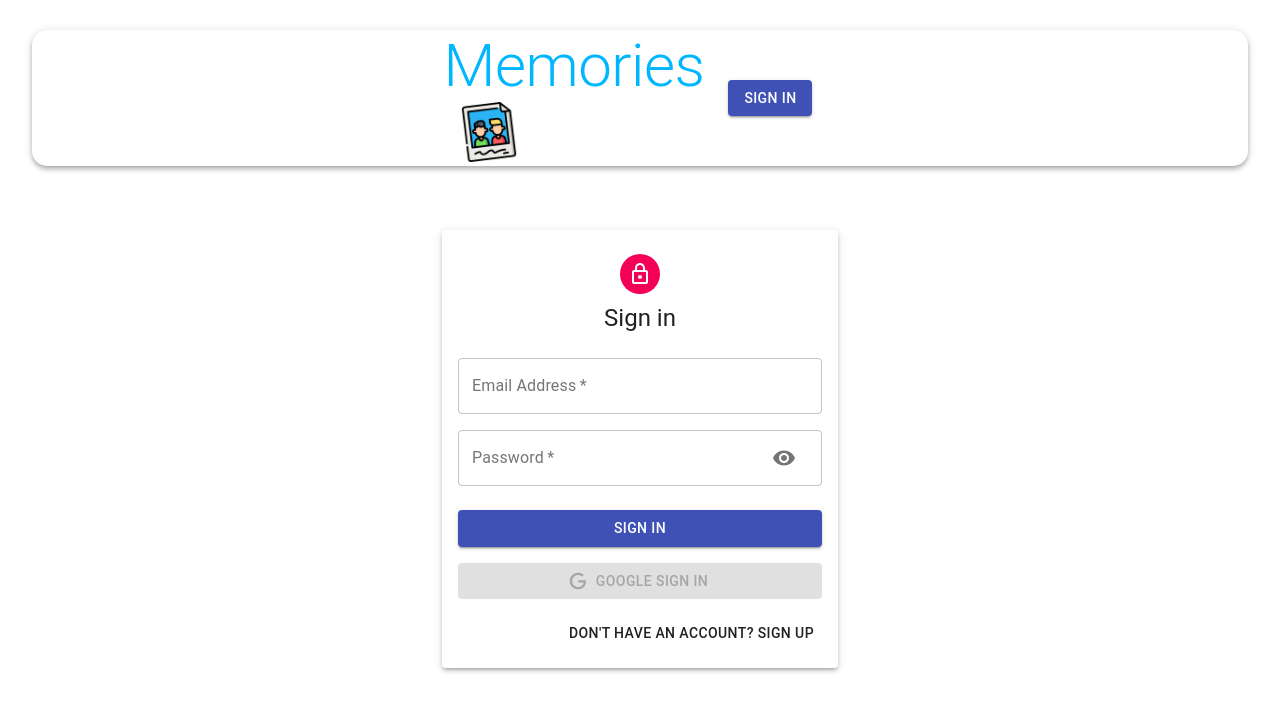
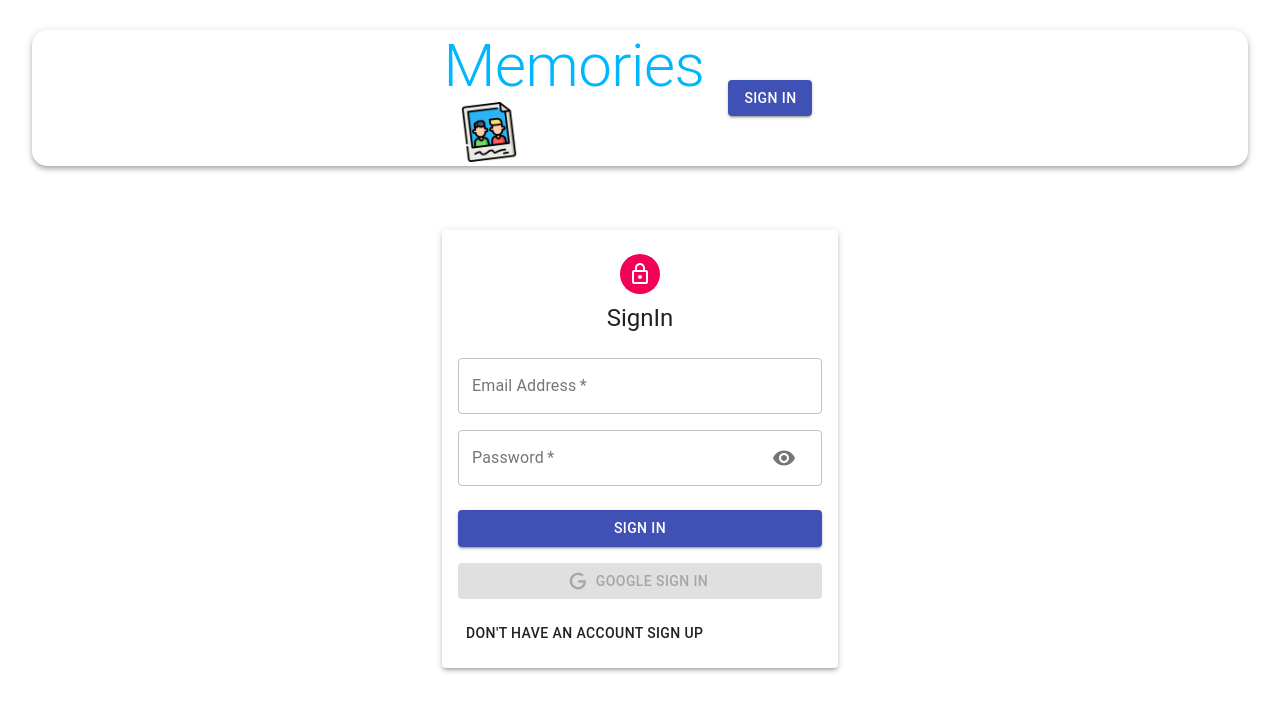
Before and after one commit to ivanveselinov/MemoriesAuth, a React (Create React App) app in the folder client/: page /auth in a window 1280 px wide. Shown: the top 712 px of the page. Built offline with nearby package versions, Linux system fonts and the light colour scheme.

Commit message:
signUp Done ( signIn error)

```diff
--- a/client/src/actions/auth.js
+++ b/client/src/actions/auth.js
@@ -3,7 +3,7 @@ import { AUTH } from '../constants/actionTypes';
 import * as api from '../api/index.js';
 
                 // SIGN IN
-export const signin = (formData, history) => async (dispatch) => {
+export const signIn = (formData, history) => async (dispatch) => {
     try {
         const { data } = await api.signIn(formData);  // pass data from API INDEX
 
@@ -16,7 +16,7 @@ export const signin = (formData, history) => async (dispatch) => {
 }
 
                 // SIGN UP
-export const signup = (formData, history) => async (dispatch) => {
+export const signUp = (formData, history) => async (dispatch) => {
     try {
         const { data } = await api.signUp(formData);  // pass data from API INDEX
 
--- a/client/src/components/Auth/Auth.js
+++ b/client/src/components/Auth/Auth.js
@@ -1,232 +1,128 @@
-// import React, { useState } from 'react'
-// import { Avatar, Button, Paper, Grid, Typography, Container, TextField } from '@material-ui/core';
-// import LockOutlinedIcon from '@material-ui/icons/LockOutlined';
-// import { GoogleLogin } from 'react-google-login';  // installed package!
-// import useStyles from './styles';
-
-// import Icon from './Icon'; // GOOGLE ICON IMPORTED
-// import Input from './Input';
-// import { useDispatch } from 'react-redux';
-// import { useHistory } from 'react-router-dom';
-// import { signin, signup } from '../../actions/auth';
-
-// const initialState = { firstName: '', lastName: '', email: '', password: '', confirmPassword: ''};  //empty state!
-
-// const Auth = () => {
-
-//     const classes = useStyles();
-//     const [showPassword, setShowPassword] = useState(false);  // Props for show password
-//     const [isSignUp, setIsSignUp] = useState(false);          // Switch between sign In and sign Up
-//     const [form, setForm] = useState(initialState);           // Initial State for Login/SignUp
-
-//     const dispatch = useDispatch();
-//     const history = useHistory();
-
-//     const handleSubmit = (e) => {   // Just for submit form
-//         e.preventDefault();
-
-//         if(isSignUp){ //sign up
-//             dispatch(signup(form, history))
-//         }else { //sign in
-//             dispatch(signin(form, history))
-//         }
-//     }
-
-//     const handleChange = (e) => {    // For the Fields
-//                                     // Change by name  //get value
-//         setForm({ ...form, [e.target.name]: e.target.value });
-//     }
-
-//     const switchMode = () => {
-//         setForm(initialState);
-//         setIsSignUp((prevIsSignUp) => !prevIsSignUp );
-//         setShowPassword(false);
-//     }
-
-//     // GOOGLE LOGIN!
-//     const googleSuccess = async (res) =>{
-//         // console.log(res); if is working its going to console.log all details of user
-//         const result = res?.profileObj; // Cennot get property of profileObj of undefined
-//         const token = res?.tokenId;
-//         // Reducer
-//         try {
-//             dispatch( {type: 'AUTH', data: { result, token } });
-
-//             history.push('/') //redirect to Home Page if login!
-//         } catch (error) {
-//             console.log(error);
-//         }
-//     }
-//     const googleFailure = (error) =>{
-//         console.log(error);
-//         console.log('Google SignIn was unsuccessfull. Try Again Later');
-//     }
-
-//     const handleShowPassword = () => setShowPassword((prevShowPassword) => !prevShowPassword)  // If clicked show else dont show password
-
-//     return (
-//         <div>
-//             <Container component = "main" maxWidth="xs">
-//                 <Paper className={classes.paper} elevation={3}>
-//                     <Avatar className={classes.avatar}>
-//                         <LockOutlinedIcon/>
-//                     </Avatar>
-//                     <Typography variant="h5">{isSignUp ? 'SignUp' : 'SignIn'}</Typography>
-//                     <form className={classes.form} onSubmit>{handleSubmit}
-//                         <Grid container spacing={2}>
-//                             {
-//                                 isSignUp && (
-//                                     <>
-//                                                      {/* import Input.js and half too! */}
-//                                         <Input name='firstName' label='First Name' handleChange={handleChange} autoFocus half />
-//                                         <Input name='lastName' label='Last Name' handleChange={handleChange} half />
-
-//                                     </>
-//                                 )
-//                             }
-//                             <Input name="email" label="Email Adress" handleChange={handleChange} type="email"/>
-//                             <Input name="password" label="Password" handleChange={handleChange} type={showPassword ? "text" : "password"} handleShowPassword={handleShowPassword}/>
-//                             { isSignUp && <Input name="confirmPassword" label="Repeat Password" handleChange={handleChange} type="password" />}   {/*  If is Sign up show!! */}
-//                         </Grid>
-
-//                             {/* Login / Sign Up Button */}
-//                         <Button type="submit" fullWidth variant='contained' color="primary" className={classes.submit}>
-//                             {isSignUp ? 'Sign Up' : 'Sign In'}
-//                         </Button>
-
-//                                 {/* GOOGLE LOGIN Button !!! */}
-//                         <GoogleLogin
-//                             clientId="111546531072-7c1clm4pvi6ln1ian1st5uc8qmvchb1k.apps.googleusercontent.com"
-//                             render={(renderProps) => (
-//                                 <Button className={classes.googleButton} color='primary' fullWidth onClick={renderProps.onClick} disabled={renderProps.disabled} startIcon={<Icon/>} variant="contained">
-//                                   Google Sign In
-//                                 </Button>
-//                             )}
-//                             onSuccess={googleSuccess}
-//                             onFailure={googleFailure}
-//                             cookiePolicy='single_host_origin'
-//                         />
-//                                     {/* Switch between Sign Up and Sign In Button */}
-//                         <Grid container justufy='flex-end'>
-//                             <Grid item>
-
-//                                 <Button onClick={switchMode}>
-//                                     {isSignUp ? 'Already have an account? Sign In' : "Don't have an account Sign Up"}
-//                                 </Button>
-
-//                             </Grid>
-//                         </Grid>
-//                     </form>
-//                 </Paper>
-//             </Container>
-//         </div>
-//     )
-// }
-
-// export default Auth
-
 import React, { useState } from 'react';
-import { useDispatch } from 'react-redux';
-import { Avatar, Button, Paper, Grid, Typography, Container } from '@material-ui/core';
-import { useHistory } from 'react-router-dom';
-import { GoogleLogin } from 'react-google-login';
+import { Avatar, Button, Paper, Grid, Typography, Container, TextField } from '@material-ui/core';
 import LockOutlinedIcon from '@material-ui/icons/LockOutlined';
+import { GoogleLogin } from 'react-google-login';  // installed package!
+import useStyles from './styles';
 
 import Icon from './Icon'; // GOOGLE ICON IMPORTED
-import { signin, signup } from '../../actions/auth';
-import { AUTH } from '../../constants/actionTypes';
-import useStyles from './styles';
 import Input from './Input';
+import { useDispatch } from 'react-redux';
+import { useHistory } from 'react-router-dom';
+import { signIn, signUp } from '../../actions/auth';
 
-const initialState = { firstName: '', lastName: '', email: '', password: '', confirmPassword: '' };
+const initialState = { firstName: '', lastName: '', email: '', password: '', confirmPassword: ''};  //empty state!
 
 const SignUp = () => {
-  const [form, setForm] = useState(initialState);
-  const [isSignup, setIsSignup] = useState(false);
+
+    const classes = useStyles();
+    const [showPassword, setShowPassword] = useState(false);  // Props for show password
+    const [isSignUp, setIsSignUp] = useState(false);          // Switch between sign In and sign Up
+    const [form, setForm] = useState();           // Initial State for Login/SignUp
+
     const dispatch = useDispatch();
     const history = useHistory();
-  const classes = useStyles();
 
-  const [showPassword, setShowPassword] = useState(false);
-  const handleShowPassword = () => setShowPassword(!showPassword);
+    const handleSubmit = (e) => {   // Just for submit form
+        e.preventDefault();
+
+        console.log(form); // Console Initial State
+
+        if(isSignUp){ //sign up
+            dispatch(signUp(form, history))
+        }else { //sign in
+            dispatch(signIn(form, history))
+        }
+    }
+
+    const handleChange = (e) => {    // For the Fields
+                                    // Change by name  //get value
+        setForm({ ...form, [e.target.name]: e.target.value });
+    }
 
     const switchMode = () => {
         setForm(initialState);
-    setIsSignup((prevIsSignup) => !prevIsSignup);
+        setIsSignUp((prevIsSignUp) => !prevIsSignUp );
         setShowPassword(false);
-  };
+    }
 
-  const handleSubmit = (e) => {
-    e.preventDefault();
+    // GOOGLE LOGIN!
+    const googleSuccess = async (res) =>{
+        // console.log(res); if is working its going to console.log all details of user
+        const result = res?.profileObj; // Cennot get property of profileObj of undefined
+        const token = res?.tokenId;
+        // Reducer
+        try {
+            dispatch( {type: 'AUTH', data: { result, token } });
 
-    if (isSignup) {
-      dispatch(signup(form, history));
-    } else {
-      dispatch(signin(form, history));
-    }
-  };
-
-  const googleSuccess = async (res) => {
-    const result = res?.profileObj;
-    const token = res?.tokenId;
-
-    try {
-      dispatch({ type: AUTH, data: { result, token } });
-
-      history.push('/');
+            history.push('/') //redirect to Home Page if login!
         } catch (error) {
             console.log(error);
         }
-  };
+    }
+    const googleFailure = (error) =>{
+        console.log(error);
+        console.log('Google SignIn was unsuccessfull. Try Again Later');
+    }
 
-  const googleError = () => alert('Google Sign In was unsuccessful. Try again later');
-
-  const handleChange = (e) => setForm({ ...form, [e.target.name]: e.target.value });
+    const handleShowPassword = () => setShowPassword((prevShowPassword) => !prevShowPassword)  // If clicked show else dont show password
 
     return (
-    <Container component="main" maxWidth="xs">
+        <div>
+            <Container component = "main" maxWidth="xs">
                 <Paper className={classes.paper} elevation={3}>
                     <Avatar className={classes.avatar}>
-          <LockOutlinedIcon />
+                        <LockOutlinedIcon/>
                     </Avatar>
-        <Typography component="h1" variant="h5">{ isSignup ? 'Sign up' : 'Sign in' }</Typography>
-        <form className={classes.form} onSubmit={handleSubmit}>
+                    <Typography component="h1" variant="h5">{isSignUp ? 'SignUp' : 'SignIn'}</Typography>
+                    <form className={classes.form} onSubmit={handleSubmit} >
                         <Grid container spacing={2}>
-            { isSignup && (
+                            {
+                                isSignUp && (
                                     <>
-              <Input name="firstName" label="First Name" handleChange={handleChange} autoFocus half />
-              <Input name="lastName" label="Last Name" handleChange={handleChange} half />
+                                                     {/* import Input.js and half too! */}
+                                        <Input name='firstName' label='First Name' handleChange={handleChange} autoFocus half />
+                                        <Input name='lastName' label='Last Name' handleChange={handleChange} half />
+
                                     </>
-            )}
-            <Input name="email" label="Email Address" handleChange={handleChange} type="email" />
-            <Input name="password" label="Password" handleChange={handleChange} type={showPassword ? 'text' : 'password'} handleShowPassword={handleShowPassword} />
-            { isSignup && <Input name="confirmPassword" label="Repeat Password" handleChange={handleChange} type="password" /> }
+                                )
+                            }
+                            <Input name="email" label="Email Address" handleChange={handleChange} type="email"/>
+                            <Input name="password" label="Password" handleChange={handleChange} type={showPassword ? "text" : "password"} handleShowPassword={handleShowPassword}/>
+                            { isSignUp && <Input name="confirmPassword" label="Repeat Password" handleChange={handleChange} type="password" />}   {/*  If is Sign up show!! */}
                         </Grid>
-          <Button type="submit" fullWidth variant="contained" color="primary" className={classes.submit}>
-            { isSignup ? 'Sign Up' : 'Sign In' }
+
+                            {/* Login / Sign Up Button */}
+                        <Button type="submit" fullWidth variant='contained' color="primary" className={classes.submit}>
+                            {isSignUp ? 'Sign Up' : 'Sign In'}
                         </Button>
+
+                                {/* GOOGLE LOGIN Button !!! */}
                         <GoogleLogin
-            clientId="564033717568-e5p23rhvcs4i6kffgsbci1d64r8hp6fn.apps.googleusercontent.com"
+                            clientId="111546531072-7c1clm4pvi6ln1ian1st5uc8qmvchb1k.apps.googleusercontent.com"
                             render={(renderProps) => (
-              <Button className={classes.googleButton} color="primary" fullWidth onClick={renderProps.onClick} disabled={renderProps.disabled} startIcon={<Icon />} variant="contained">
+                                <Button className={classes.googleButton} color='primary' fullWidth onClick={renderProps.onClick} disabled={renderProps.disabled} startIcon={<Icon/>} variant="contained">
                                   Google Sign In
                                 </Button>
                             )}
                             onSuccess={googleSuccess}
-            onFailure={googleError}
-            cookiePolicy="single_host_origin"
+                            onFailure={googleFailure}
+                            cookiePolicy='single_host_origin'
                         />
-          <Grid container justify="flex-end">
+                                    {/* Switch between Sign Up and Sign In Button */}
+                        <Grid container justufy='flex-end'>
                             <Grid item>
+
                                 <Button onClick={switchMode}>
-                { isSignup ? 'Already have an account? Sign in' : "Don't have an account? Sign Up" }
+                                    {isSignUp ? 'Already have an account? Sign In' : "Don't have an account Sign Up"}
                                 </Button>
+
                             </Grid>
                         </Grid>
                     </form>
                 </Paper>
             </Container>
+        </div>
     );
-};
+}
 
-export default SignUp;
+export default SignUp
```
Also changed, not shown: client/src/api/index.js (+5 -5 lines), client/src/reducers/auth.js (+4 -4 lines), 2 other files (tests, documents, lock files or other folders). Lines whose indentation alone changed are shown as unchanged.
